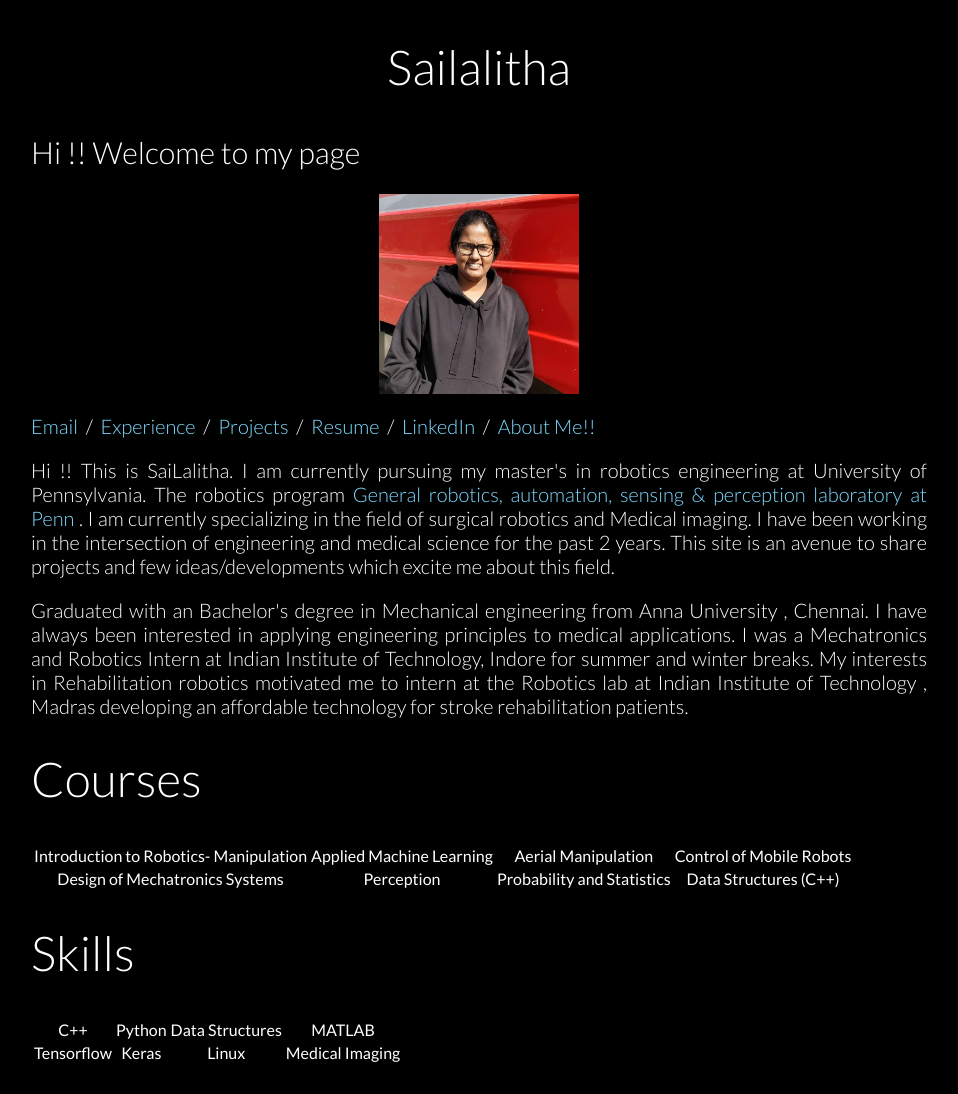
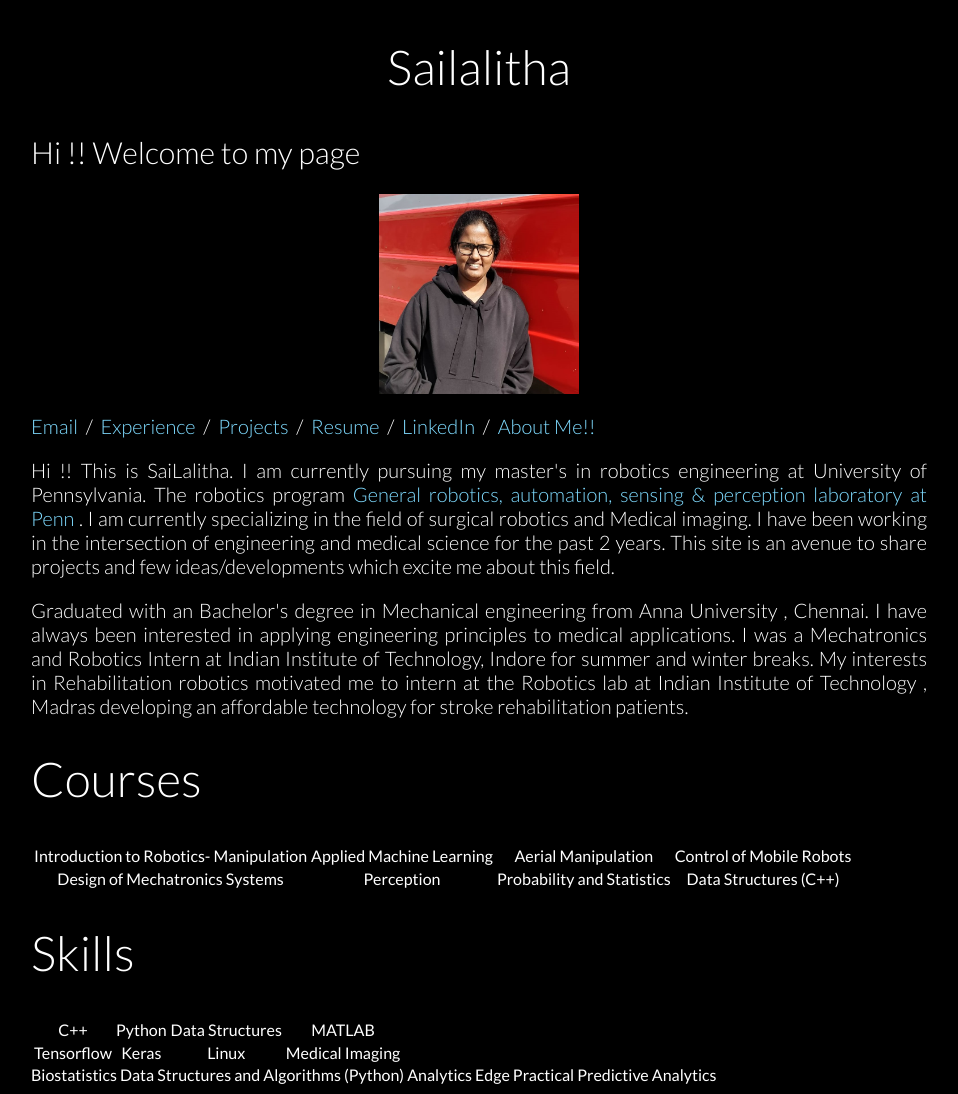
Before and after one commit to sailalitha96/sailalitha96.github.io, a Jekyll site: the page index.html, which Jekyll copies as it is, in a window 1280 px wide. Shown: the whole page, without its empty margins (161-1119 px from the left). Built offline with Jekyll 4.4.1, drawn with Linux system fonts in a browser that asks for light colours; nearby versions of some CDN libraries.

Commit message:
Update index.html

```diff
--- a/index.html
+++ b/index.html
@@ -106,12 +106,12 @@
 </tbody>
 </table>
 
-<!-- <tr>
+<tr>
 <td align="center">Biostatistics</td>
 <td align="center">Data Structures and Algorithms (Python)</td>
 <td align="center">Analytics Edge</td>
 <td align="center">Practical Predictive Analytics</td>
-</tr> -->
+</tr>
 
   </div>
 
```
